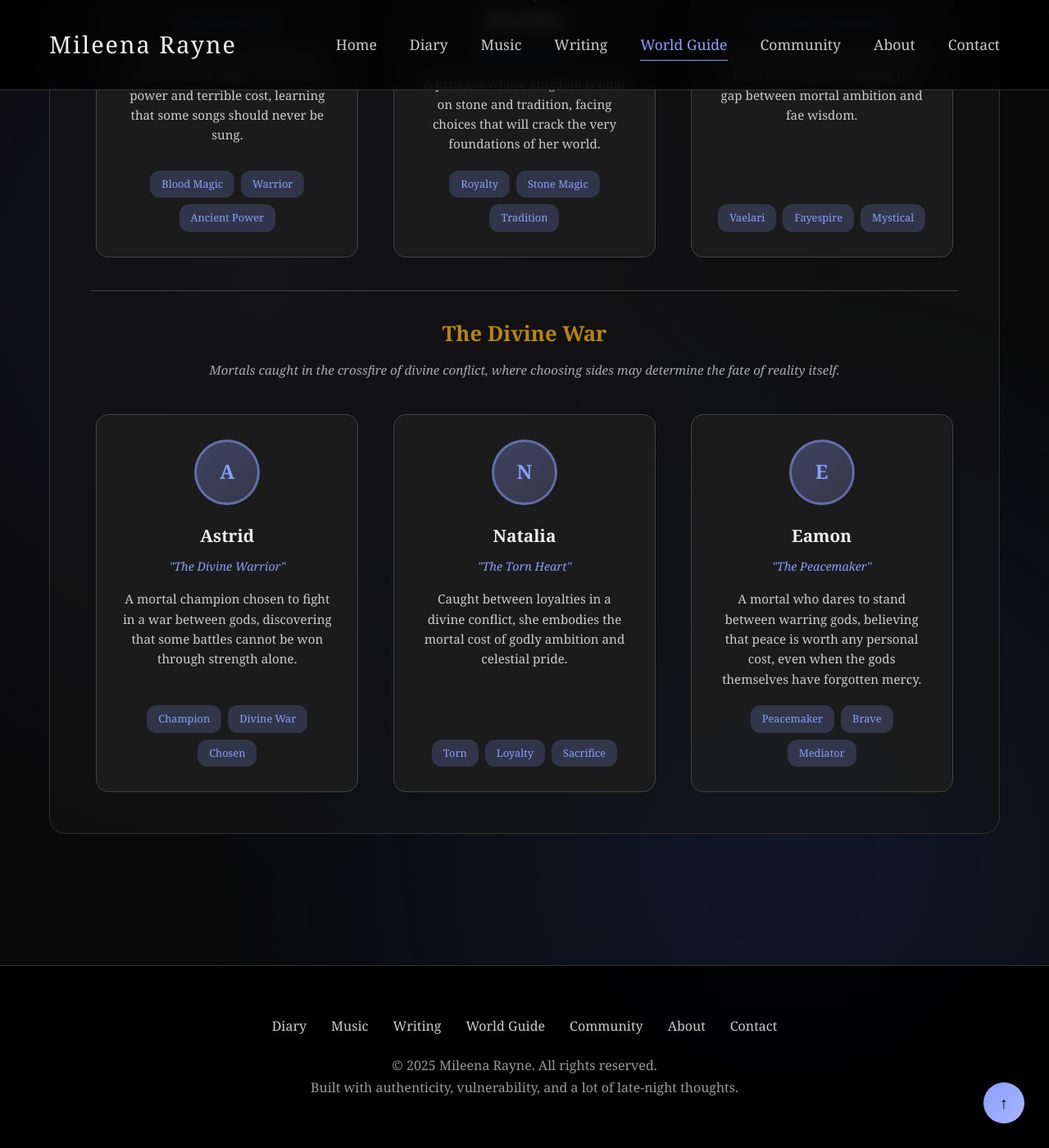
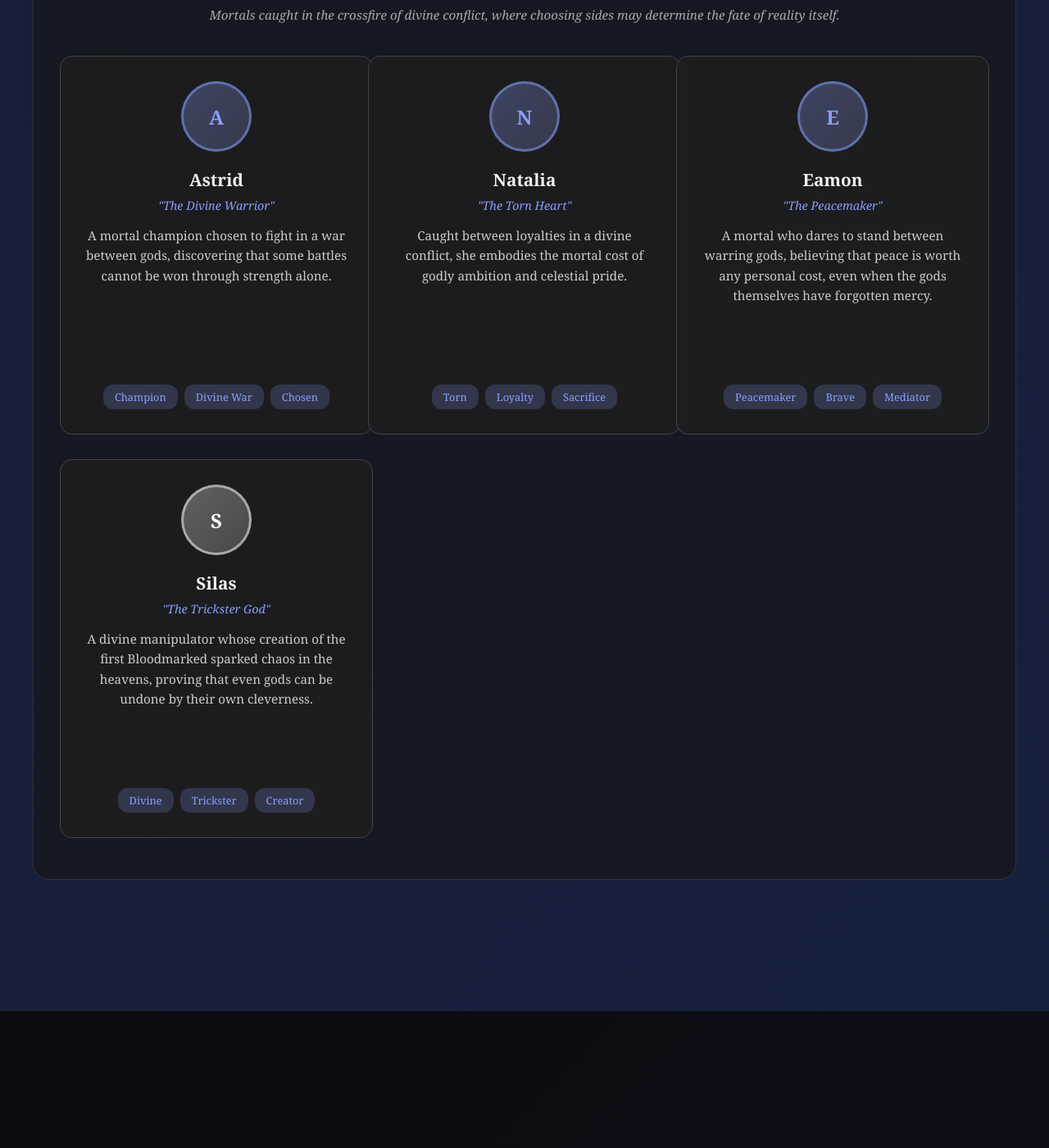
Before and after one commit to Mileena28/Mileena28.github.io, a Jekyll site: the page world-guide/characters/index.html, which Jekyll copies as it is, in a window 1280 px wide and 1400 px high, scrolled down 9659 px. Shown: the whole window at 82% size. Built offline with Jekyll 4.4.1, drawn with Linux system fonts in a browser that asks for light colours; after the commit the page ends 10892 px from its top, so only the background shows below that; some of the changed text lies outside the part shown.

Commit message:
Update index.html

```diff
--- a/world-guide/characters/index.html
+++ b/world-guide/characters/index.html
@@ -1,9 +1,12 @@
----
-layout: default
-title: "Characters | Blood of the Wild Gods World Guide"
-description: "Meet the complex characters from Mileena Rayne's Blood of the Wild Gods series. From the Silver Hunter to divine beings, explore their stories, relationships, and journeys."
-image: "/assets/images/world-guide-characters.jpg"
----
+<!DOCTYPE html>
+<html lang="en">
+<head>
+    <meta charset="UTF-8">
+    <meta name="viewport" content="width=device-width, initial-scale=1.0">
+    <title>Characters | Blood of the Wild Gods World Guide</title>
+    <meta name="description" content="Meet the complex characters from Mileena Rayne's Blood of the Wild Gods series. From the Silver Hunter to divine beings, explore their stories, relationships, and journeys.">
+</head>
+<body style="margin: 0; padding: 0; background: linear-gradient(135deg, #0a0a0f 0%, #1a1a2e 50%, #16213e 100%); color: #e0e0e0; font-family: 'Georgia', serif; min-height: 100vh;">
 
 <style>
     .page-header {
@@ -208,6 +211,12 @@
         color: #b8860b;
     }
 
+    .container {
+        max-width: 1200px;
+        margin: 0 auto;
+        padding: 0 20px;
+    }
+
     @media (max-width: 768px) {
         .page-title {
             font-size: 2.2em;
@@ -286,7 +295,7 @@
                     </div>
                 </a>
 
-                <a href="/world-guide/characters/ryx-shadowclaw.html" class="character-card protagonist">
+                <a href="/world-guide/characters/ryx-shadowclaw/" class="character-card protagonist">
                     <div class="character-avatar">R</div>
                     <div class="character-name">Ryx Shadowclaw</div>
                     <div class="character-title">"The Young Beastman"</div>
@@ -336,7 +345,7 @@
             <p class="book-description">Five years after The Silence, new voices emerge in a world learning to breathe again - chosen ones and companions bound together by fate.</p>
 
             <div class="characters-grid">
-                <a href="/world-guide/characters/mira-roehart.html" class="character-card protagonist">
+                <a href="/world-guide/characters/mira-roehart/" class="character-card protagonist">
                     <div class="character-avatar">M</div>
                     <div class="character-name">Mira Roehart</div>
                     <div class="character-title">"The Violet-Eyed"</div>
@@ -350,7 +359,7 @@
                     </div>
                 </a>
 
-                <a href="/world-guide/characters/katalina-petari.html" class="character-card">
+                <a href="/world-guide/characters/katalina-petari/" class="character-card">
                     <div class="character-avatar">K</div>
                     <div class="character-name">Katalina (Kat) Petari</div>
                     <div class="character-title">"The Lost Soul-Sister"</div>
@@ -364,7 +373,7 @@
                     </div>
                 </a>
 
-                <a href="/world-guide/characters/lucien-altheris.html" class="character-card antagonist">
+                <a href="/world-guide/characters/lucien-altheris/" class="character-card antagonist">
                     <div class="character-avatar">L</div>
                     <div class="character-name">Lucien Altheris</div>
                     <div class="character-title">"The Corrupted Divine"</div>
@@ -378,7 +387,7 @@
                     </div>
                 </a>
 
-                <a href="/world-guide/characters/elias-roehart.html" class="character-card">
+                <a href="/world-guide/characters/elias-roehart/" class="character-card">
                     <div class="character-avatar">E</div>
                     <div class="character-name">Elias Roehart</div>
                     <div class="character-title">"The Burdened Father"</div>
@@ -392,7 +401,7 @@
                     </div>
                 </a>
 
-                <a href="/world-guide/characters/meridia.html" class="character-card">
+                <a href="/world-guide/characters/meridia/" class="character-card">
                     <div class="character-avatar">M</div>
                     <div class="character-name">Meridia</div>
                     <div class="character-title">"The Maternal Manipulator"</div>
@@ -406,7 +415,7 @@
                     </div>
                 </a>
 
-                <a href="/world-guide/characters/mordekai.html" class="character-card">
+                <a href="/world-guide/characters/mordekai/" class="character-card">
                     <div class="character-avatar">M</div>
                     <div class="character-name">Mordekai</div>
                     <div class="character-title">"The Liberated Soldier"</div>
@@ -420,7 +429,7 @@
                     </div>
                 </a>
 
-                <a href="/world-guide/characters/dominic.html" class="character-card">
+                <a href="/world-guide/characters/dominic/" class="character-card">
                     <div class="character-avatar">D</div>
                     <div class="character-name">Dominic</div>
                     <div class="character-title">"The Rage of the Forsaken"</div>
@@ -434,7 +443,7 @@
                     </div>
                 </a>
 
-                <a href="/world-guide/characters/jay.html" class="character-card">
+                <a href="/world-guide/characters/jay/" class="character-card">
                     <div class="character-avatar">J</div>
                     <div class="character-name">Jay</div>
                     <div class="character-title">"The Young Bomber"</div>
@@ -448,7 +457,7 @@
                     </div>
                 </a>
 
-                <a href="/world-guide/characters/ezzie.html" class="character-card">
+                <a href="/world-guide/characters/ezzie/" class="character-card">
                     <div class="character-avatar">E</div>
                     <div class="character-name">Ezzie</div>
                     <div class="character-title">"The Touched One"</div>
@@ -462,7 +471,7 @@
                     </div>
                 </a>
 
-                <a href="/world-guide/characters/wren.html" class="character-card">
+                <a href="/world-guide/characters/wren/" class="character-card">
                     <div class="character-avatar">W</div>
                     <div class="character-name">Wren</div>
                     <div class="character-title">"The Rescuer"</div>
@@ -476,7 +485,7 @@
                     </div>
                 </a>
 
-                <a href="/world-guide/characters/gerald.html" class="character-card">
+                <a href="/world-guide/characters/gerald/" class="character-card">
                     <div class="character-avatar">G</div>
                     <div class="character-name">Gerald</div>
                     <div class="character-title">"The Watchman"</div>
@@ -648,21 +657,7 @@
                         </div>
                     </a>
 
-                    <a href="/world-guide/characters/verites/" class="character-card divine">
-                        <div class="character-avatar">V</div>
-                        <div class="character-name">Verites</div>
-                        <div class="character-title">"The Truth-Speaker"</div>
-                        <div class="character-preview">
-                            The god of truth whose honesty cuts through deception, revealing uncomfortable realities that gods and mortals alike would prefer to ignore.
-                        </div>
-                        <div class="character-tags">
-                            <div class="character-tag">Divine</div>
-                            <div class="character-tag">Truth</div>
-                            <div class="character-tag">Honest</div>
-                        </div>
-                    </a>
-
-                    <a href="/world-guide/characters/forest-elder/" class="character-card">
+                    <a href="/world-guide/characters/the-forest-elder/" class="character-card">
                         <div class="character-avatar">F</div>
                         <div class="character-name">The Forest Elder</div>
                         <div class="character-title">"Keeper of Ancient Ways"</div>
@@ -704,7 +699,7 @@
                         </div>
                     </a>
 
-                    <a href="/world-guide/characters/marra-free-people/" class="character-card">
+                    <a href="/world-guide/characters/marra-the-free-people/" class="character-card">
                         <div class="character-avatar">M</div>
                         <div class="character-name">Marra and The Free People</div>
                         <div class="character-title">"The Resilient Community"</div>
@@ -726,9 +721,9 @@
                 <p class="substory-description">An angel's fall from grace through the act of mercy, and the mortal consequences of divine compassion.</p>
 
                 <div class="characters-grid">
-                    <a href="/world-guide/characters/valiel-azrael/" class="character-card divine">
-                        <div class="character-avatar">V</div>
-                        <div class="character-name">Valiel/Azrael</div>
+                    <a href="/world-guide/characters/azrael/" class="character-card divine">
+                        <div class="character-avatar">A</div>
+                        <div class="character-name">Azrael</div>
                         <div class="character-title">"The Fallen Angel"</div>
                         <div class="character-preview">
                             An angel cast down for showing mercy when commanded to destroy, learning that sometimes the greatest sin is choosing compassion over obedience.
@@ -804,7 +799,7 @@
                         </div>
                     </a>
 
-                    <a href="/world-guide/characters/princess-jade/" class="character-card">
+                    <a href="/world-guide/characters/jade/" class="character-card">
                         <div class="character-avatar">J</div>
                         <div class="character-name">Princess Jade of Moradim</div>
                         <div class="character-title">"The Stone Heart"</div>
@@ -881,9 +876,26 @@
                             <div class="character-tag">Mediator</div>
                         </div>
                     </a>
+
+                    <a href="/world-guide/characters/silas/" class="character-card divine">
+                        <div class="character-avatar">S</div>
+                        <div class="character-name">Silas</div>
+                        <div class="character-title">"The Trickster God"</div>
+                        <div class="character-preview">
+                            A divine manipulator whose creation of the first Bloodmarked sparked chaos in the heavens, proving that even gods can be undone by their own cleverness.
+                        </div>
+                        <div class="character-tags">
+                            <div class="character-tag">Divine</div>
+                            <div class="character-tag">Trickster</div>
+                            <div class="character-tag">Creator</div>
+                        </div>
+                    </a>
                 </div>
             </div>
         </div>
 
     </div>
 </section>
+
+</body>
+</html>
```
